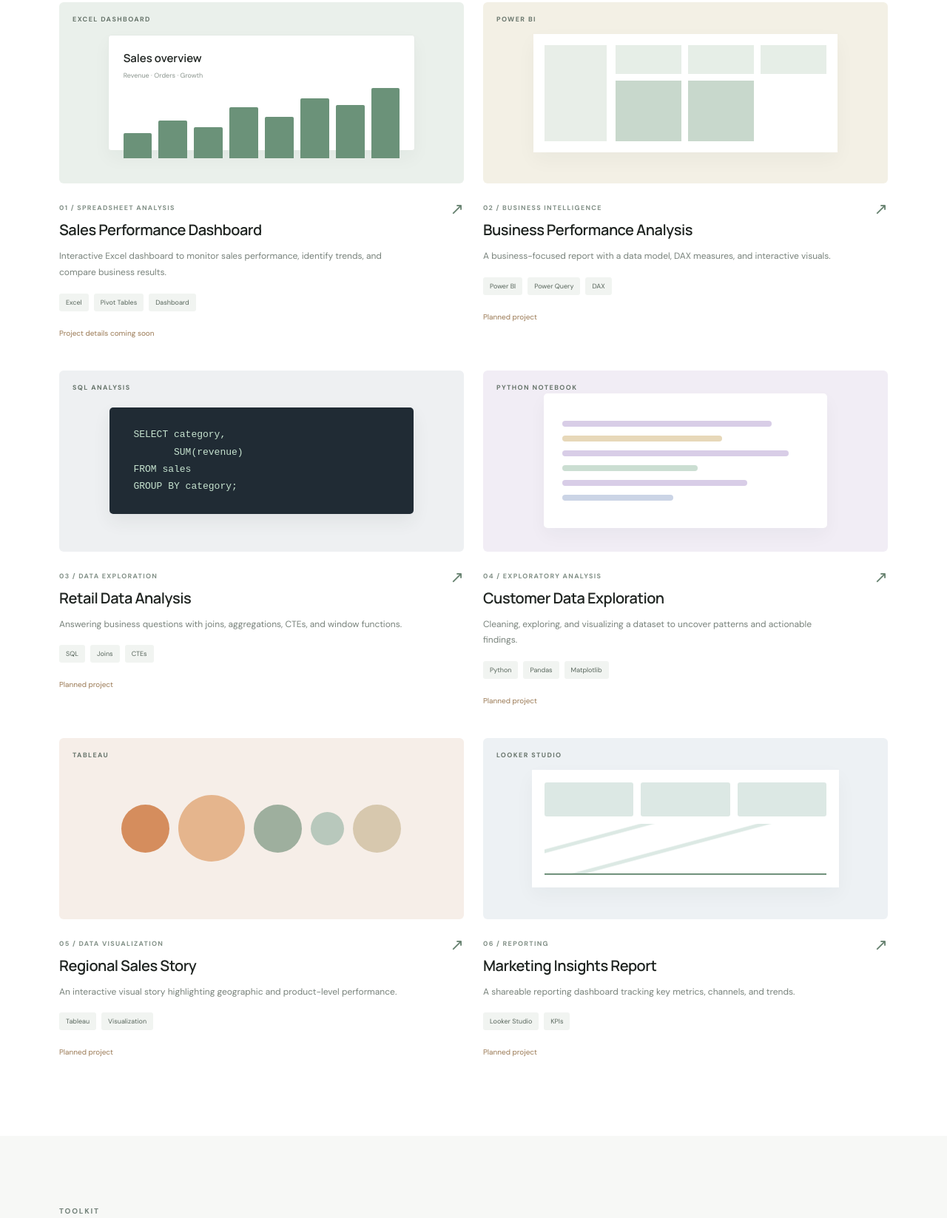
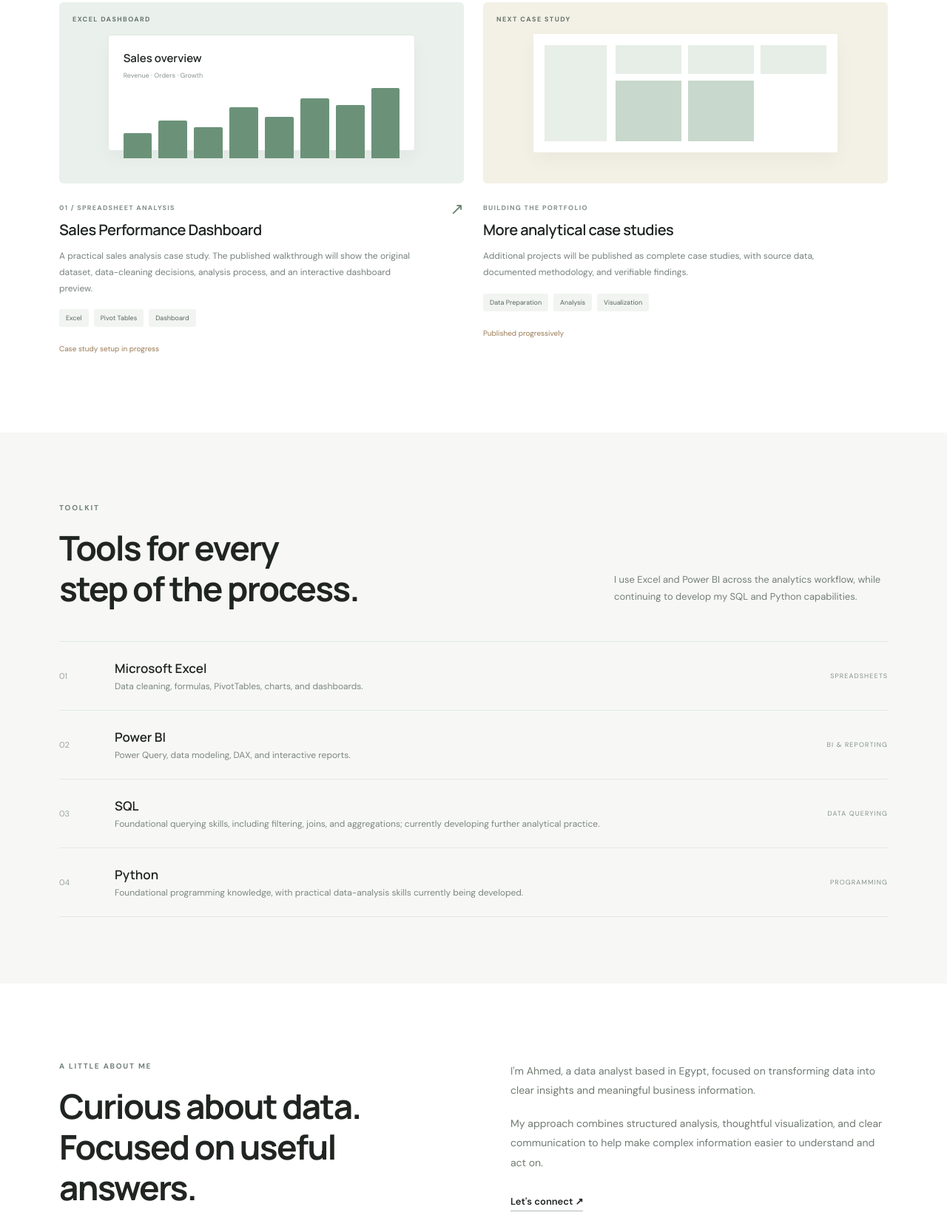
Before and after one commit to ahmdgabr/ahmed-gaber-portfolio, a plain HTML site: page index.html in a window 1280 px wide. Shown: the part 1032-2679 px from the top of the page at 74% size. Drawn offline with Linux system fonts and the light colour scheme.

Commit message:
Refine portfolio content and align skills with demonstrated experience

```diff
--- a/index.html
+++ b/index.html
@@ -14,7 +14,7 @@
   <header class="site-header">
     <nav class="nav container" aria-label="Main navigation">
       <a class="brand" href="#home">AG<span>.</span></a>
-      <button class="menu-toggle" aria-label="Toggle navigation" aria-expanded="false">☰</button>
+      <button class="menu-toggle" type="button" aria-label="Toggle navigation" aria-expanded="false">☰</button>
       <div class="nav-links">
         <a href="#projects">Projects</a>
         <a href="#skills">Skills</a>
@@ -58,7 +58,7 @@
     <section class="trust-strip">
       <div class="container trust-inner">
         <span>TOOLS I WORK WITH</span>
-        <div>Excel</div><div>Power BI</div><div>SQL</div><div>Python</div><div>Tableau</div><div>Looker Studio</div>
+        <div>Excel</div><div>Power BI</div><div>SQL</div><div>Python</div>
       </div>
     </section>
 
@@ -71,44 +71,16 @@
         <article class="project-card featured">
           <div class="project-visual visual-excel"><div class="visual-label">EXCEL DASHBOARD</div><div class="mock-kpis"><b>Sales overview</b><span>Revenue · Orders · Growth</span><div class="bars"><i></i><i></i><i></i><i></i><i></i><i></i><i></i><i></i></div></div></div>
           <div class="project-info"><div><span class="project-type">01 / SPREADSHEET ANALYSIS</span><h3>Sales Performance Dashboard</h3></div><span class="project-arrow">↗</span></div>
-          <p>Interactive Excel dashboard to monitor sales performance, identify trends, and compare business results.</p>
+          <p>A practical sales analysis case study. The published walkthrough will show the original dataset, data-cleaning decisions, analysis process, and an interactive dashboard preview.</p>
           <div class="tags"><span>Excel</span><span>Pivot Tables</span><span>Dashboard</span></div>
-          <span class="project-status">Project details coming soon</span>
+          <span class="project-status">Case study setup in progress</span>
         </article>
-        <article class="project-card">
-          <div class="project-visual visual-powerbi"><div class="visual-label">POWER BI</div><div class="bi-window"><div class="bi-side"></div><div class="bi-content"><i></i><i></i><i></i><b></b><b></b></div></div></div>
-          <div class="project-info"><div><span class="project-type">02 / BUSINESS INTELLIGENCE</span><h3>Business Performance Analysis</h3></div><span class="project-arrow">↗</span></div>
-          <p>A business-focused report with a data model, DAX measures, and interactive visuals.</p>
-          <div class="tags"><span>Power BI</span><span>Power Query</span><span>DAX</span></div>
-          <span class="project-status">Planned project</span>
-        </article>
-        <article class="project-card">
-          <div class="project-visual visual-sql"><div class="visual-label">SQL ANALYSIS</div><pre>SELECT category,<br>       SUM(revenue)<br>FROM sales<br>GROUP BY category;</pre></div>
-          <div class="project-info"><div><span class="project-type">03 / DATA EXPLORATION</span><h3>Retail Data Analysis</h3></div><span class="project-arrow">↗</span></div>
-          <p>Answering business questions with joins, aggregations, CTEs, and window functions.</p>
-          <div class="tags"><span>SQL</span><span>Joins</span><span>CTEs</span></div>
-          <span class="project-status">Planned project</span>
-        </article>
-        <article class="project-card">
-          <div class="project-visual visual-python"><div class="visual-label">PYTHON NOTEBOOK</div><div class="python-lines"><i></i><i></i><i></i><i></i><i></i><b></b></div></div>
-          <div class="project-info"><div><span class="project-type">04 / EXPLORATORY ANALYSIS</span><h3>Customer Data Exploration</h3></div><span class="project-arrow">↗</span></div>
-          <p>Cleaning, exploring, and visualizing a dataset to uncover patterns and actionable findings.</p>
-          <div class="tags"><span>Python</span><span>Pandas</span><span>Matplotlib</span></div>
-          <span class="project-status">Planned project</span>
-        </article>
-        <article class="project-card">
-          <div class="project-visual visual-tableau"><div class="visual-label">TABLEAU</div><div class="tableau-circles"><i></i><i></i><i></i><i></i><i></i></div></div>
-          <div class="project-info"><div><span class="project-type">05 / DATA VISUALIZATION</span><h3>Regional Sales Story</h3></div><span class="project-arrow">↗</span></div>
-          <p>An interactive visual story highlighting geographic and product-level performance.</p>
-          <div class="tags"><span>Tableau</span><span>Visualization</span></div>
-          <span class="project-status">Planned project</span>
-        </article>
-        <article class="project-card">
-          <div class="project-visual visual-looker"><div class="visual-label">LOOKER STUDIO</div><div class="looker-report"><div></div><div></div><div></div><b></b></div></div>
-          <div class="project-info"><div><span class="project-type">06 / REPORTING</span><h3>Marketing Insights Report</h3></div><span class="project-arrow">↗</span></div>
-          <p>A shareable reporting dashboard tracking key metrics, channels, and trends.</p>
-          <div class="tags"><span>Looker Studio</span><span>KPIs</span></div>
-          <span class="project-status">Planned project</span>
+        <article class="project-card project-next-card">
+          <div class="project-visual visual-powerbi"><div class="visual-label">NEXT CASE STUDY</div><div class="bi-window"><div class="bi-side"></div><div class="bi-content"><i></i><i></i><i></i><b></b><b></b></div></div></div>
+          <div class="project-info"><div><span class="project-type">BUILDING THE PORTFOLIO</span><h3>More analytical case studies</h3></div></div>
+          <p>Additional projects will be published as complete case studies, with source data, documented methodology, and verifiable findings.</p>
+          <div class="tags"><span>Data Preparation</span><span>Analysis</span><span>Visualization</span></div>
+          <span class="project-status">Published progressively</span>
         </article>
       </div>
     </section>
@@ -117,16 +89,14 @@
       <div class="container section">
         <div class="section-heading">
           <div><p class="eyebrow">TOOLKIT</p><h2>Tools for every<br>step of the process.</h2></div>
-          <p class="section-intro">My toolkit covers the core stages of an analytics workflow, from preparing datasets to communicating findings.</p>
+          <p class="section-intro">I use Excel and Power BI across the analytics workflow, while continuing to develop my SQL and Python capabilities.</p>
         </div>
         <div class="skill-list">
           <div class="skill-row"><span class="skill-number">01</span><div><h3>Microsoft Excel</h3><p>Data cleaning, formulas, PivotTables, charts, and dashboards.</p></div><span class="skill-category">SPREADSHEETS</span></div>
           <div class="skill-row"><span class="skill-number">02</span><div><h3>Power BI</h3><p>Power Query, data modeling, DAX, and interactive reports.</p></div><span class="skill-category">BI & REPORTING</span></div>
-          <div class="skill-row"><span class="skill-number">03</span><div><h3>SQL</h3><p>Filtering, joins, aggregations, CTEs, and analytical queries.</p></div><span class="skill-category">DATA QUERYING</span></div>
-          <div class="skill-row"><span class="skill-number">04</span><div><h3>Python</h3><p>Pandas, exploratory data analysis, and data visualization.</p></div><span class="skill-category">PROGRAMMING</span></div>
-          <div class="skill-row"><span class="skill-number">05</span><div><h3>Tableau & Looker Studio</h3><p>Interactive dashboards and clear data storytelling.</p></div><span class="skill-category">VISUALIZATION</span></div>
+          <div class="skill-row"><span class="skill-number">03</span><div><h3>SQL</h3><p>Foundational querying skills, including filtering, joins, and aggregations; currently developing further analytical practice.</p></div><span class="skill-category">DATA QUERYING</span></div>
+          <div class="skill-row"><span class="skill-number">04</span><div><h3>Python</h3><p>Foundational programming knowledge, with practical data-analysis skills currently being developed.</p></div><span class="skill-category">PROGRAMMING</span></div>
         </div>
-        <p class="small-note">Skill descriptions should reflect your actual level and experience. Update them as you complete each project.</p>
       </div>
     </section>
 
```
